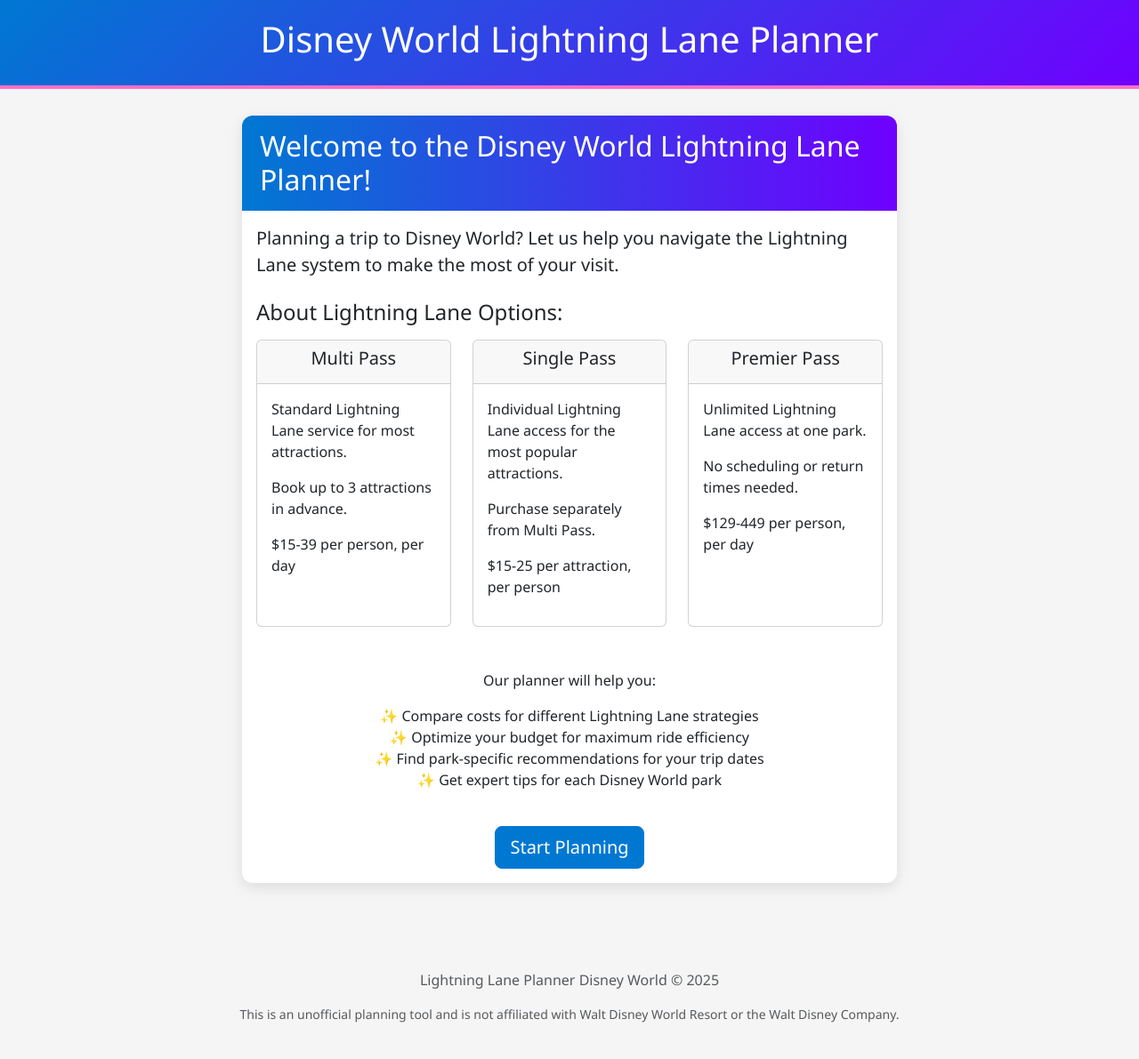
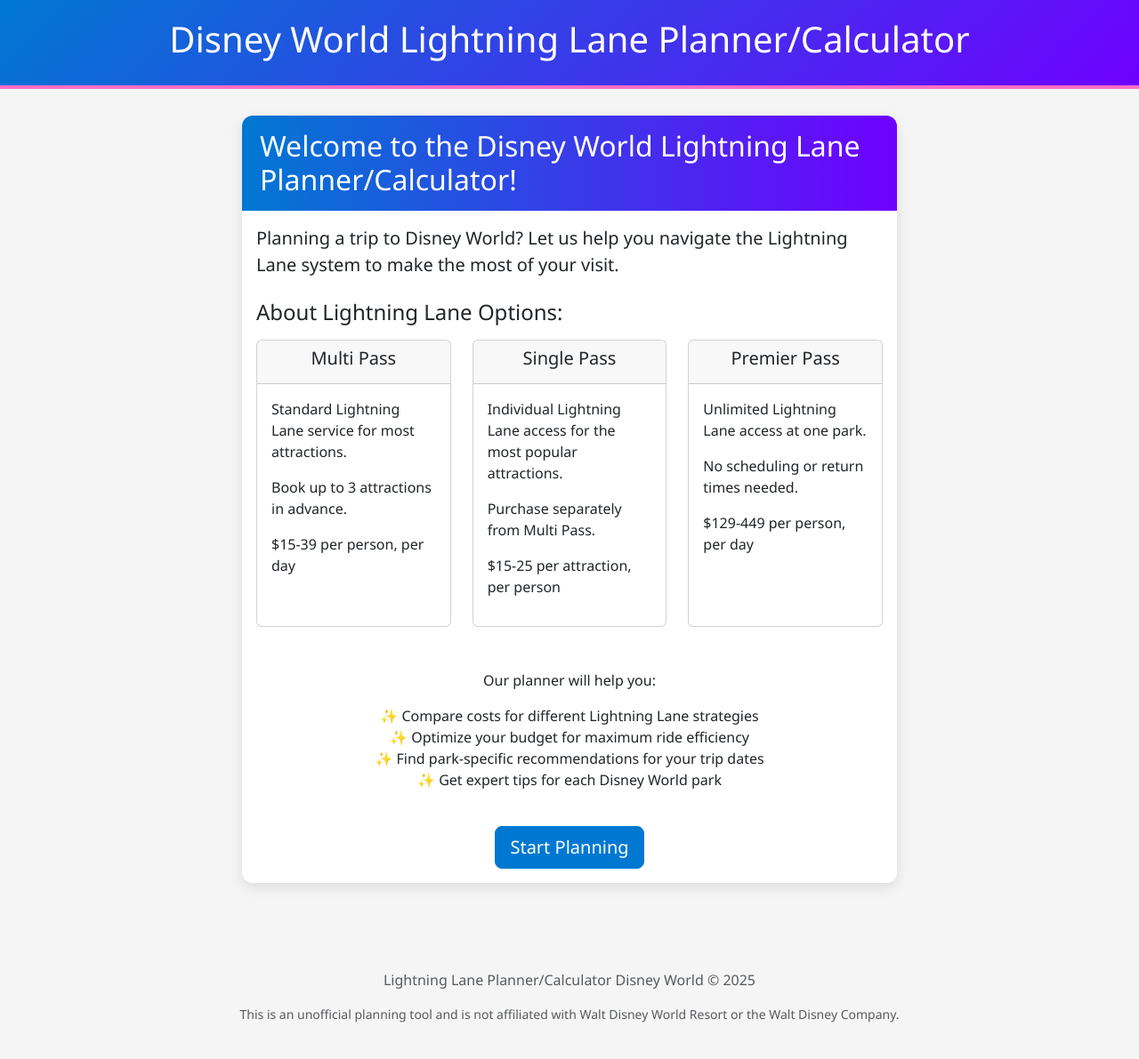
Before and after one commit to swa34/disney-lightning-planner, a Flask app: page / in a window 1280 px wide. Shown: the whole page at 89% size. Run offline with Flask 3, Linux system fonts and the light colour scheme.

Commit message:
calculator

```diff
--- a/templates/base.html
+++ b/templates/base.html
@@ -143,7 +143,7 @@
 <body>
     <header class="disney-header">
         <div class="container">
-            <h1>Disney World Lightning Lane Planner</h1>
+            <h1>Disney World Lightning Lane Planner/Calculator</h1>
             {% block progress %}{% endblock %}
         </div>
     </header>
@@ -154,7 +154,7 @@
 
     <footer class="mt-5 py-4 text-center text-muted">
         <div class="container">
-            <p>Lightning Lane Planner Disney World &copy; 2025</p>
+            <p>Lightning Lane Planner/Calculator Disney World &copy; 2025</p>
             <p class="small">This is an unofficial planning tool and is not affiliated with Walt Disney World Resort or the Walt Disney Company.</p>
         </div>
     </footer>
--- a/templates/index.html
+++ b/templates/index.html
@@ -1,13 +1,13 @@
 {% extends "base.html" %}
 
-{% block title %}Welcome - Disney World Lightning Lane Planner{% endblock %}
+{% block title %}Welcome - Disney World Lightning Lane Planner/Calculator{% endblock %}
 
 {% block content %}
 <div class="row justify-content-center">
     <div class="col-md-8">
         <div class="card disney-card">
             <div class="card-header disney-card-header">
-                <h2 class="card-title mb-0">Welcome to the Disney World Lightning Lane Planner!</h2>
+                <h2 class="card-title mb-0">Welcome to the Disney World Lightning Lane Planner/Calculator!</h2>
             </div>
             <div class="card-body">
                 <p class="lead">Planning a trip to Disney World? Let us help you navigate the Lightning Lane system to make the most of your visit.</p>
```
